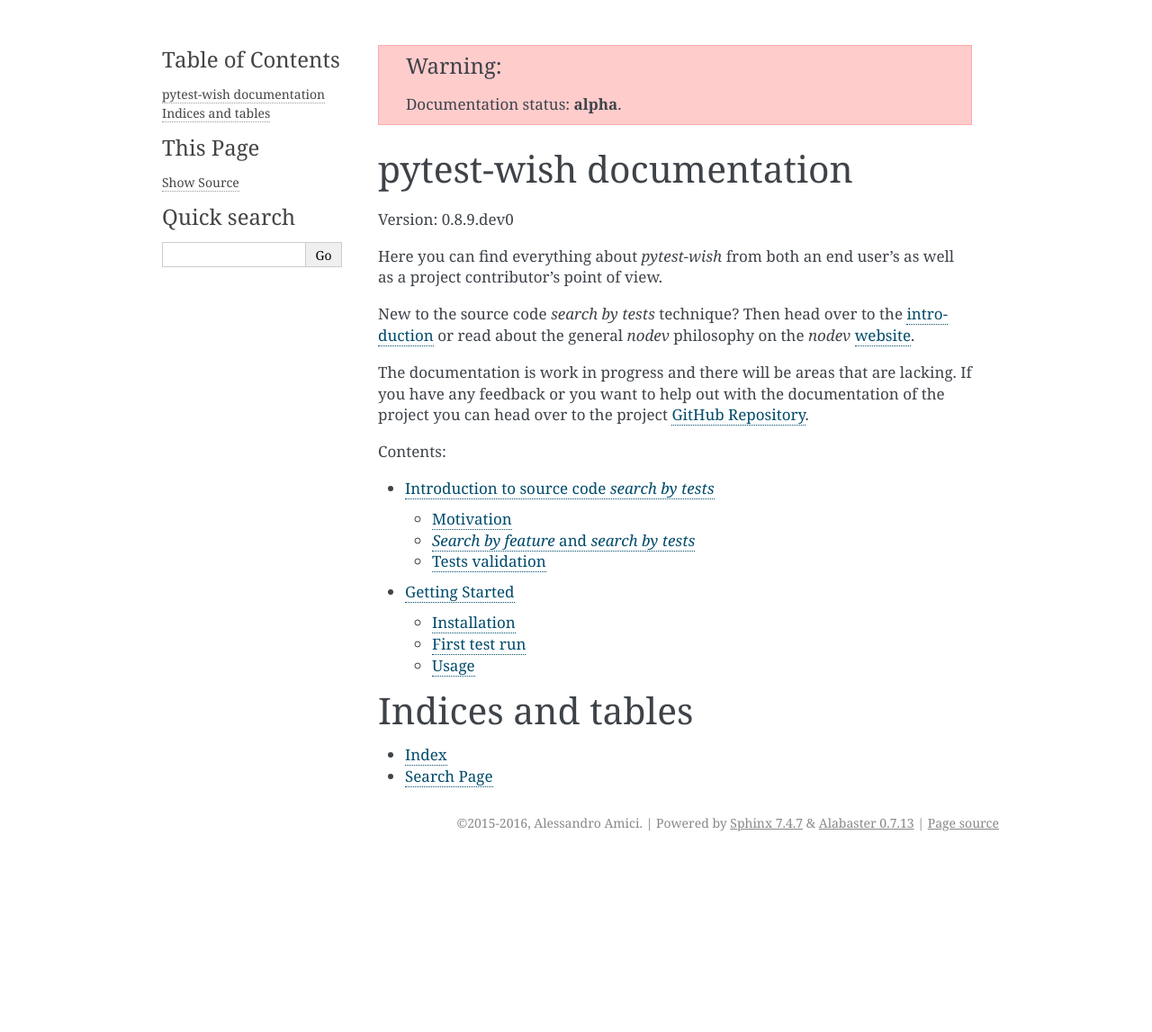
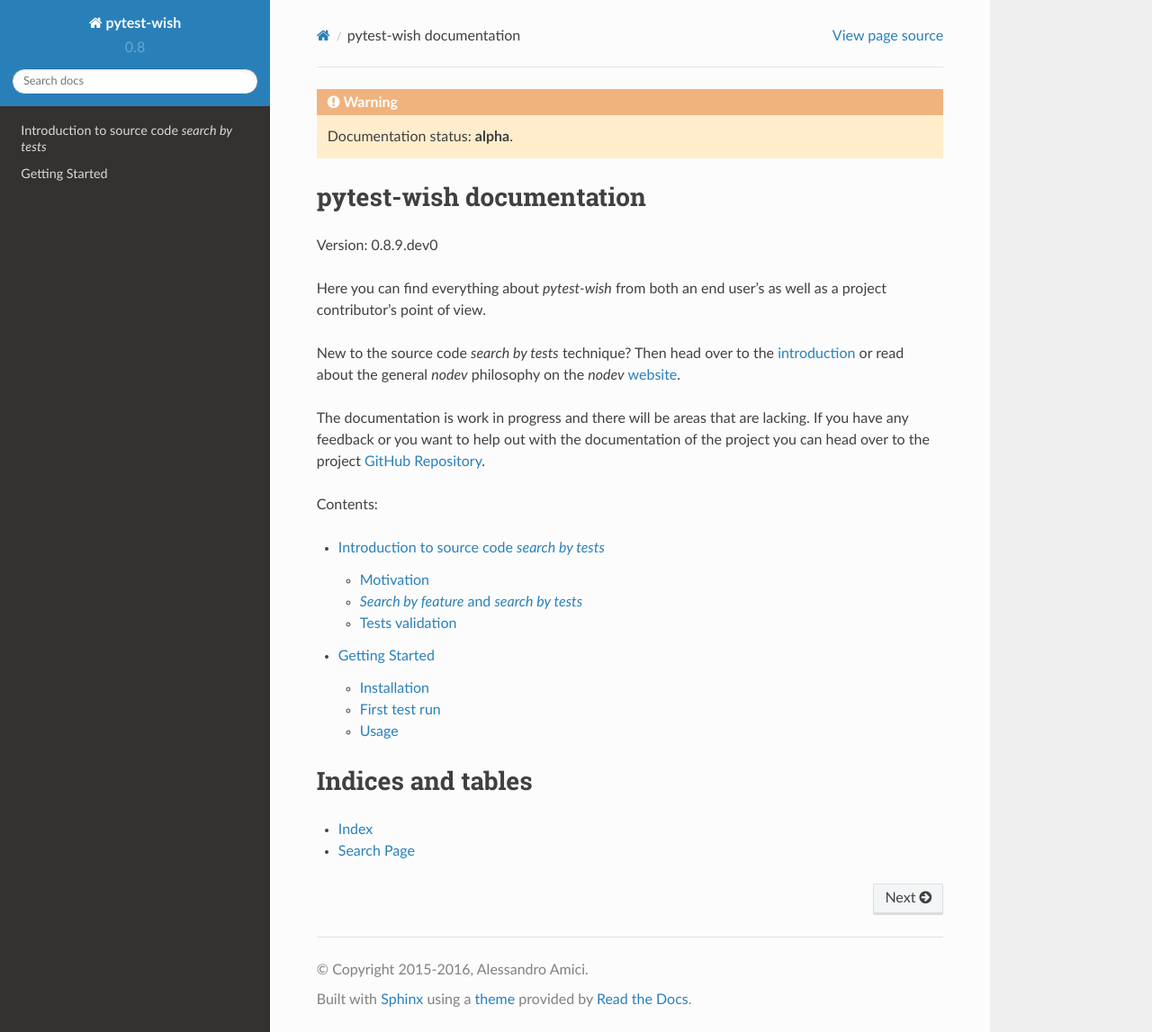
Before and after one commit to nodev-io/pytest-nodev, a Sphinx documentation site: the page built from docs/index.rst, in a window 1280 px wide and 1147 px high. Shown: the whole window at 90% size. Built offline with Sphinx 7.4.7 and the Read the Docs theme 2.0.0, drawn with Linux system fonts in a browser that asks for light colours.

Commit message:
Switch to sphinx_rtd_theme for docs.

```diff
--- a/docs/conf.py
+++ b/docs/conf.py
@@ -16,6 +16,7 @@
 # import os
 # import shlex
 import pkg_resources
+import sphinx_rtd_theme
 
 # If extensions (or modules to document with autodoc) are in another directory,
 # add these directories to sys.path here. If the directory is relative to the
@@ -111,7 +112,7 @@
 
 # The theme to use for HTML and HTML Help pages.  See the documentation for
 # a list of builtin themes.
-html_theme = 'alabaster'
+html_theme = 'sphinx_rtd_theme'
 
 # Theme options are theme-specific and customize the look and feel of a theme
 # further.  For a list of options available for each theme, see the
@@ -119,7 +120,7 @@
 #html_theme_options = {}
 
 # Add any paths that contain custom themes here, relative to this directory.
-#html_theme_path = []
+html_theme_path = [sphinx_rtd_theme.get_html_theme_path()]
 
 # The name for this set of Sphinx documents.  If None, it defaults to
 # "<project> v<release> documentation".
--- /dev/null
+++ b/requirements-dev.txt
@@ -0,0 +1,2 @@
+sphinx>=1.3.3
+sphinx_rtd_theme>=0.1.8
```
